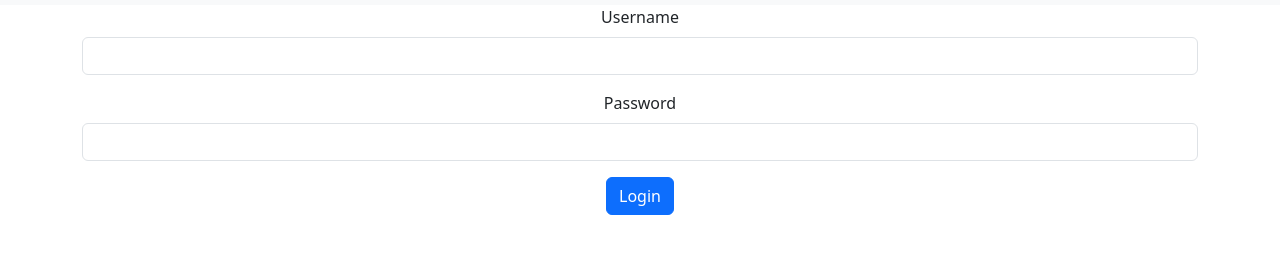
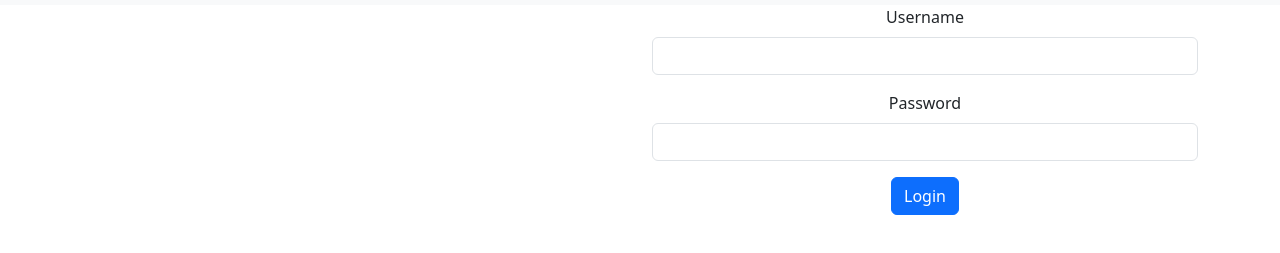
Before and after one commit to Mattiapio-Cicinelli/caccialtesoro, a website: page index.html in a window 1280 px wide. Shown: the part 351-604 px from the top of the page. Drawn offline with nearby package versions, Linux system fonts and the light colour scheme.

Commit message:
Update index.html
Overview centrato

```diff
--- a/index.html
+++ b/index.html
@@ -39,6 +39,10 @@
   </div>
 </nav>
 <div class="container text-center">
+ <div class="row">
+   <div class="col">
+   </div>
+   <div class="col">
      <form>
   <div class="mb-3">
     <label for="exampleInpuUsername1" class="form-label">Username</label>
```
